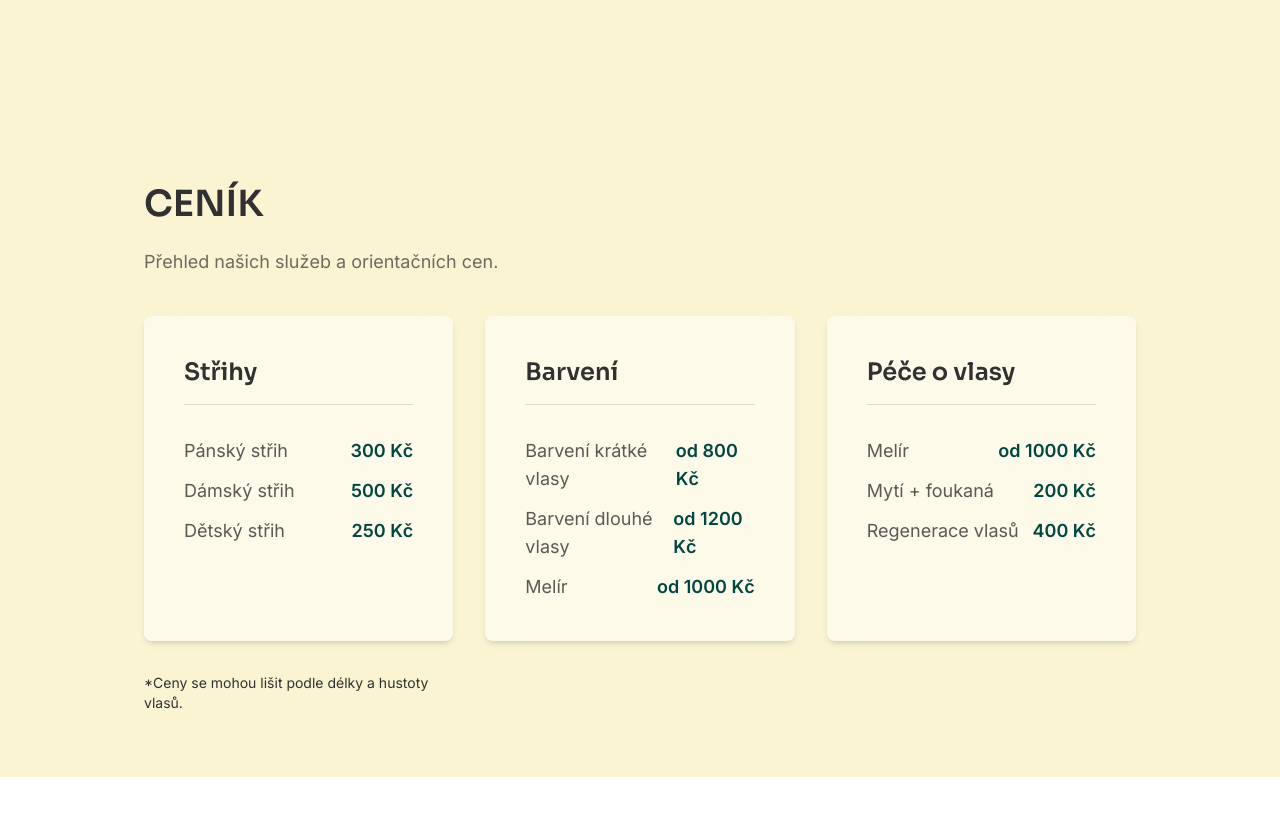
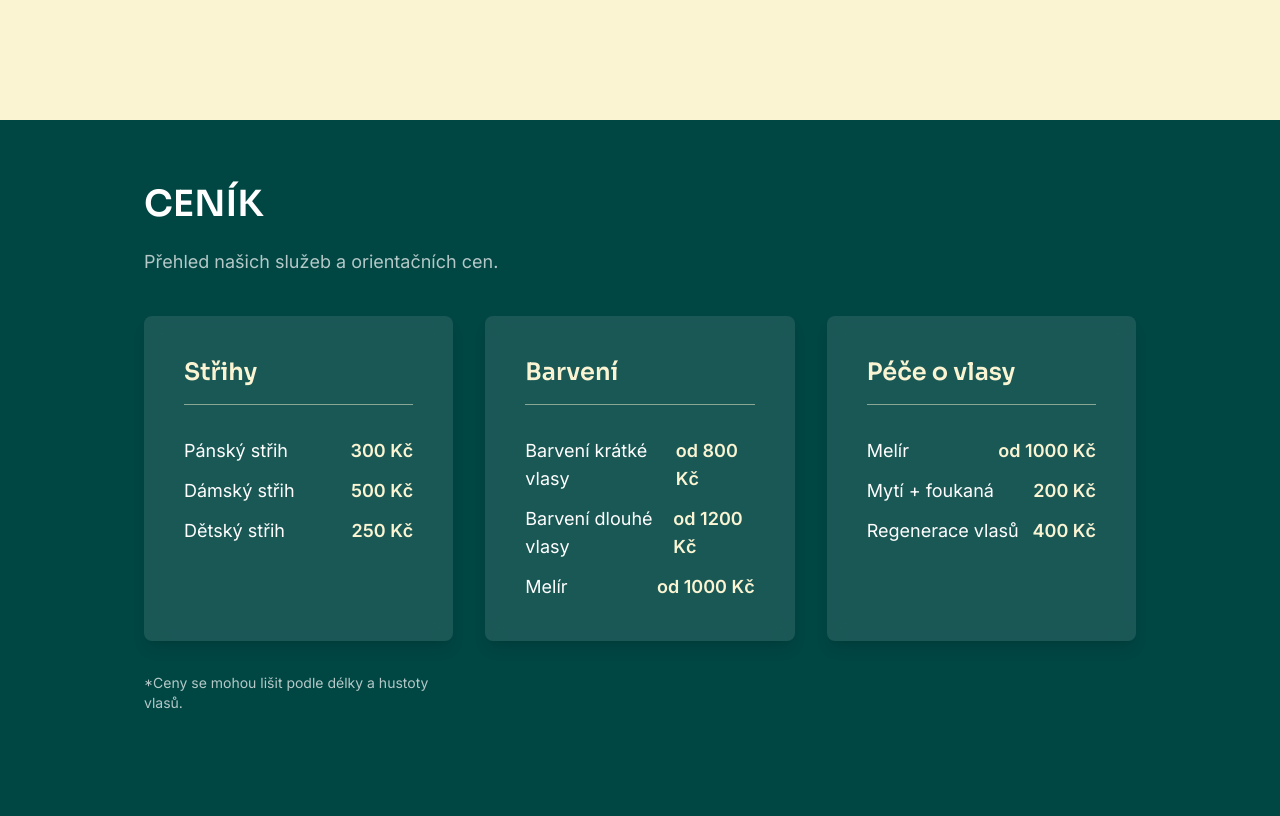
Before and after one commit to thentrsfs/studio-aura, a Next.js app: page / in a window 1280 px wide. Shown: the part 1280-2096 px from the top of the page. Before the commit the page ends 2057 px from the top, so only its background shows below. Built offline with nearby package versions, Linux system fonts and the light colour scheme.

Commit message:
Change style of Pricing section

```diff
--- a/components/sections/Pricing.tsx
+++ b/components/sections/Pricing.tsx
@@ -2,35 +2,35 @@
 
 const Pricing = () => {
   return (
-    <div id="cenik" className="py-16 px-6 md:px-36 text-black" >
-        <h2 className="lg:text-4xl text-3xl text-black font-sora font-semibold uppercase mb-6">Ceník</h2>
-        <p className="lg:text-lg mb-8 text-black/70">Přehled našich služeb a orientačních cen.</p>
+    <div id="cenik" className="py-16 px-6 md:px-36 text-white min-h-dvh bg-primary" >
+        <h2 className="lg:text-4xl text-3xl font-sora font-semibold uppercase mb-6">Ceník</h2>
+        <p className="lg:text-lg mb-8 text-white/70">Přehled našich služeb a orientačních cen.</p>
         <div className="grid lg:grid-cols-3 gap-8 mt-10">
-            <div className="flex flex-col gap-8 bg-white/50 hover:shadow-xl transition-all duration-300 backdrop-blur-lg p-10 rounded-lg shadow-md">
-            <h3 className="text-2xl font-semibold border-b border-black/15 pb-4 font-sora">Střihy</h3>
-            <ul className="text-lg text-black/80 flex flex-col gap-3">
-                <li className="flex justify-between items-center">Pánský střih <span className="font-semibold text-primary">300 Kč</span></li>
-                <li className="flex justify-between">Dámský střih  <span className="font-semibold text-primary">500 Kč</span></li>
-                <li className="flex justify-between">Dětský střih <span className="font-semibold text-primary">250 Kč</span></li>
+            <div className="flex flex-col gap-8 bg-white/10 hover:shadow-2xl hover:scale-101 transition-all duration-300 backdrop-blur p-10 rounded-lg shadow-lg">
+            <h3 className="text-2xl font-semibold border-b border-background/50 pb-4 font-sora text-background">Střihy</h3>
+            <ul className="text-lg text-white flex flex-col gap-3">
+                <li className="flex justify-between items-center">Pánský střih <span className="font-semibold text-background">300 Kč</span></li>
+                <li className="flex justify-between">Dámský střih  <span className="font-semibold text-background">500 Kč</span></li>
+                <li className="flex justify-between">Dětský střih <span className="font-semibold text-background">250 Kč</span></li>
             </ul>
             </div>
-            <div className="flex flex-col gap-8 bg-white/50 hover:shadow-xl transition-all duration-300 backdrop-blur-lg p-10 rounded-lg shadow-md">
-                <h3 className="text-2xl font-semibold border-b border-black/15 pb-4 font-sora">Barvení</h3>
-            <ul className="text-lg text-black/80 flex flex-col gap-3">
-                <li className="flex justify-between items-center">Barvení krátké vlasy <span className="font-semibold text-primary">od 800 Kč</span></li>
-                <li className="flex justify-between">Barvení dlouhé vlasy <span className="font-semibold text-primary">od 1200 Kč</span></li>
-                <li className="flex justify-between">Melír <span className="font-semibold text-primary">od 1000 Kč</span></li>
+            <div className="flex flex-col gap-8 bg-white/10 hover:shadow-2xl hover:scale-102 transition-all duration-300 backdrop-blur p-10 rounded-lg shadow-lg">
+                <h3 className="text-2xl font-semibold border-b border-background/50 pb-4 font-sora text-background">Barvení</h3>
+            <ul className="text-lg text-white flex flex-col gap-3">
+                <li className="flex justify-between items-center">Barvení krátké vlasy <span className="font-semibold text-background">od 800 Kč</span></li>
+                <li className="flex justify-between">Barvení dlouhé vlasy <span className="font-semibold text-background">od 1200 Kč</span></li>
+                <li className="flex justify-between">Melír <span className="font-semibold text-background">od 1000 Kč</span></li>
             </ul>
             </div>
-            <div className="flex flex-col gap-8 bg-white/50 hover:shadow-xl transition-all duration-300 backdrop-blur-lg p-10 rounded-lg shadow-md">
-                <h3 className="text-2xl font-semibold border-b border-black/15 pb-4 font-sora">Péče o vlasy</h3>
-            <ul className="text-lg text-black/80 flex flex-col gap-3">
-                <li className="flex justify-between items-center">Melír <span className="font-semibold text-primary">od 1000 Kč</span></li>
-                <li className="flex justify-between">Mytí + foukaná<span className="font-semibold text-primary">200 Kč</span></li>
-                <li className="flex justify-between">Regenerace vlasů<span className="font-semibold text-primary">400 Kč</span></li>
+            <div className="flex flex-col gap-8 bg-white/10 hover:shadow-2xl hover:scale-102 transition-all duration-300 backdrop-blur p-10 rounded-lg shadow-lg">
+                <h3 className="text-2xl font-semibold border-b border-background/50 pb-4 font-sora text-background">Péče o vlasy</h3>
+            <ul className="text-lg text-white flex flex-col gap-3">
+                <li className="flex justify-between items-center">Melír <span className="font-semibold text-background">od 1000 Kč</span></li>
+                <li className="flex justify-between">Mytí + foukaná<span className="font-semibold text-background">200 Kč</span></li>
+                <li className="flex justify-between">Regenerace vlasů<span className="font-semibold text-background">400 Kč</span></li>
             </ul>
             </div>
-<p className="text-black text-sm">*Ceny se mohou lišit podle délky a hustoty vlasů.</p>
+<p className="text-white/70 text-sm">*Ceny se mohou lišit podle délky a hustoty vlasů.</p>
         </div>
     </div>
   )
```
